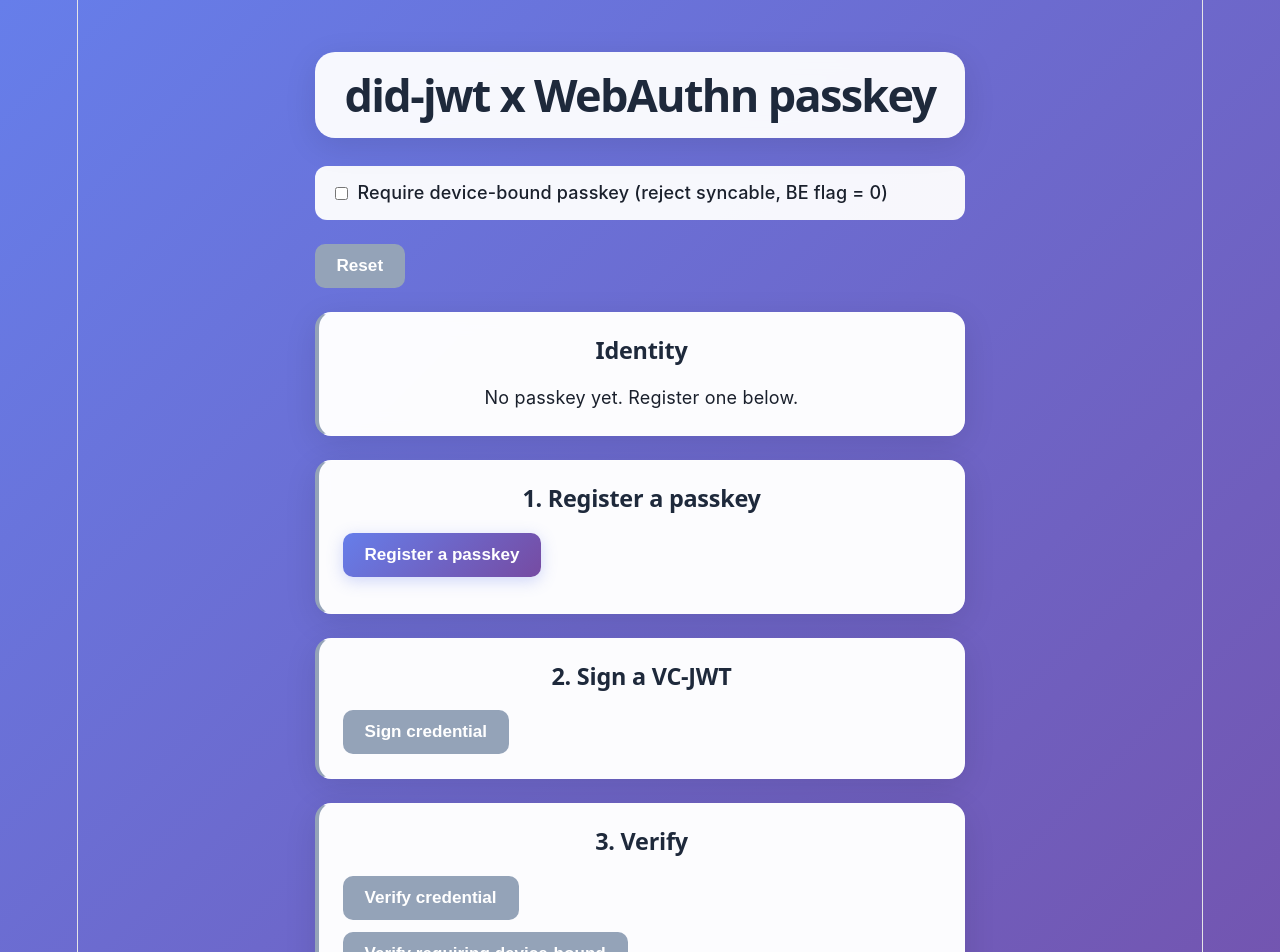
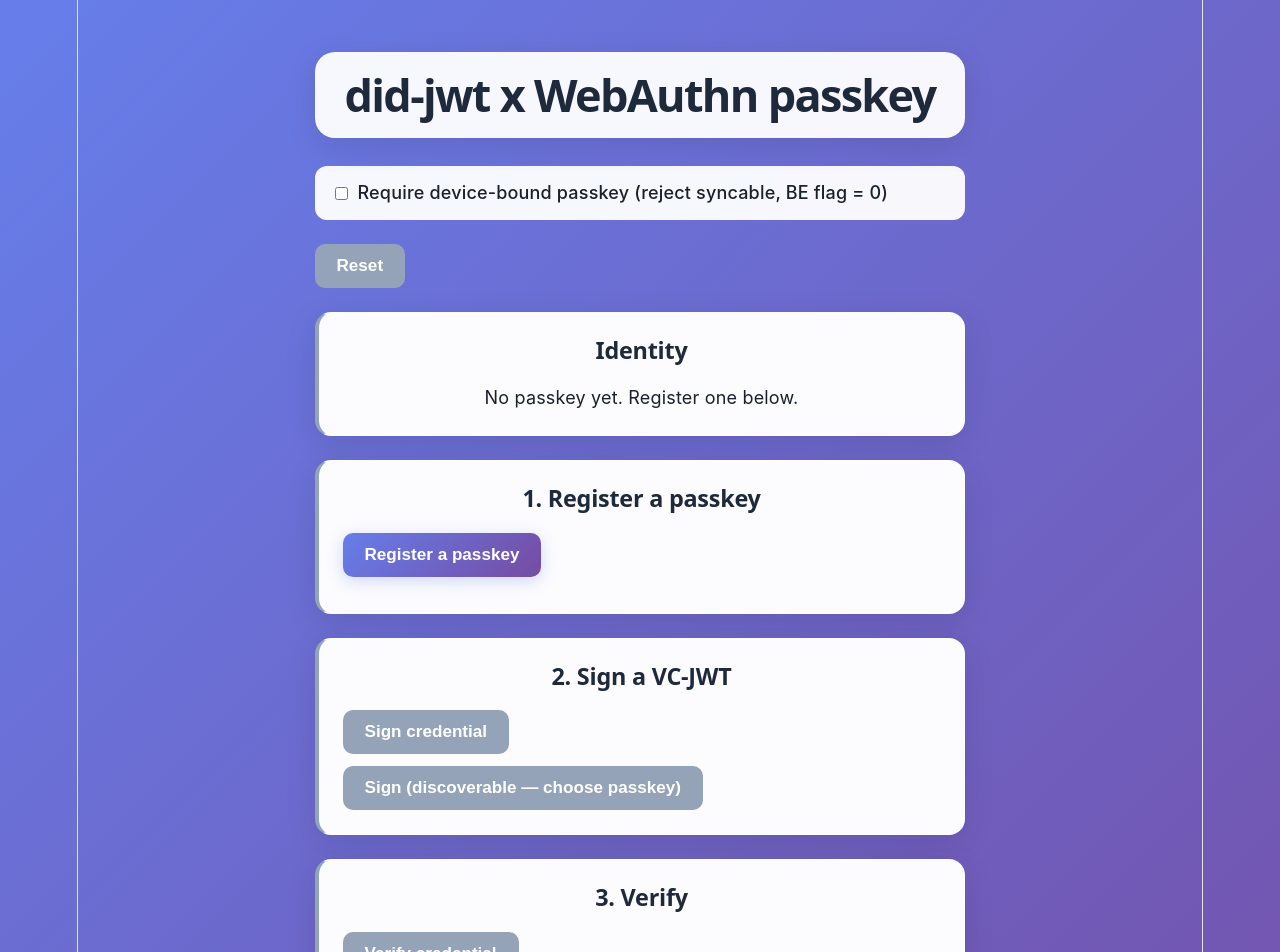
Before and after one commit to uabpleb/did-jwt-modular-demo, a React (Vite) app: page / in a window 1280 px wide. Shown: the top 952 px of the page. Built offline with nearby package versions, Linux system fonts and the light colour scheme; what did-jwt-webauthn-signer would draw is missing.

Commit message:
remove debug logs + add non-discoverable alternative path starting in step 3

```diff
--- a/src/App.tsx
+++ b/src/App.tsx
@@ -1,4 +1,4 @@
-import { useState } from 'react'
+import { act, useState } from 'react'
 //import reactLogo from './assets/react.svg'
 //import viteLogo from './assets/vite.svg'
 //import heroImg from './assets/hero.png'
@@ -21,22 +21,33 @@ import IdentityPanel from './components/IdentityPanel'
 import PresentedVpPanel from './components/PresentedVpPanel'
 import JwtPanel from './components/JwtPanel'
 
-const STORAGE_KEY = 'passkey-identity'
+const STORAGE_KEY = 'passkey-identities'
 
 export interface PresentedVp {
   jwt: string
   nonce: string
 }
 
-function loadIdentity(): PasskeyIdentity | null {
+function loadIdentities(): PasskeyIdentity[] {
   const raw = localStorage.getItem(STORAGE_KEY)
-  return raw ? (JSON.parse(raw) as PasskeyIdentity) : null
+  return raw ? (JSON.parse(raw) as PasskeyIdentity[]) : []
 }
+/*function loadIdentities(): PasskeyIdentity[] {
+  const raw = localStorage.getItem(STORAGE_KEY)
+  if (!raw) return []
+  try {
+    const parsed = JSON.parse(raw)
+    return Array.isArray(parsed) ? parsed : []
+  } catch {
+    return []
+  }
+}*/
 
 const resolver = new Resolver(getJwkResolver())
 
 function App() {
-    const [identity, setIdentity] = useState<PasskeyIdentity | null>(loadIdentity())
+    const [identities, setIdentities] = useState<PasskeyIdentity[]>(loadIdentities())
+    const [activeIdentity, setActiveIdentity] = useState<PasskeyIdentity | null>(identities[0] ?? null)
     const [lastJwt, setLastJwt] = useState<string|null>(null)
     const [presentedVp, setPresentedVp] = useState<PresentedVp|null>(null)
     const [deviceBoundRequired, setDeviceBoundRequired] = useState<boolean>(false)
@@ -44,18 +55,24 @@ function App() {
     const log = (msg: string, obj?: unknown) => console.log(msg, obj)
 
     const handleRegistered = (id: PasskeyIdentity) => {
-      console.log('handleRegistered called', Date.now())
-      localStorage.setItem(STORAGE_KEY, JSON.stringify(id))
-      setIdentity(id)
+      const next = [...identities, id]
+      localStorage.setItem(STORAGE_KEY, JSON.stringify(next))
+      setIdentities(next)
+      setActiveIdentity(id)
       setLastJwt(null)
       setPresentedVp(null)
     }
 
     const handleReset = () => {
       localStorage.removeItem(STORAGE_KEY)
-      setIdentity(null)
+      setIdentities([])
+      setActiveIdentity(null)
       setLastJwt(null)
       setPresentedVp(null)
+    }
+
+    const handleIdentityResolved = (id: PasskeyIdentity) => {
+      setActiveIdentity(id)
     }
 
 
@@ -73,16 +90,16 @@ function App() {
           Require device-bound passkey (reject syncable, BE flag = 0)
         </label>
 
-        <button onClick={handleReset} disabled={!identity}>Reset</button>
+        <button onClick={handleReset} disabled={identities.length === 0}>Reset</button>
 
-        <IdentityPanel identity={identity} />
+        <IdentityPanel identity={activeIdentity} />
 
         <Step1Register deviceBoundRequired={deviceBoundRequired} onRegistered={handleRegistered} log={log} />
-        <Step2Sign identity={identity} onSigned={setLastJwt} log={log} />
-        <Step3Verify deviceBoundRequired={deviceBoundRequired} identity={identity} jwt={lastJwt} resolver={resolver} log={log} />
-        <Step4Present deviceBoundRequired={deviceBoundRequired} identity={identity} jwt={lastJwt} resolver={resolver} onPresented={setPresentedVp} log={log} />
-        <Step5Replay identity={identity} presentedVp={presentedVp} resolver={resolver} log={log} />
-        <Step6Tamper identity={identity} jwt={lastJwt} resolver={resolver} deviceBoundRequired={deviceBoundRequired} log={log} />
+        <Step2Sign identity={activeIdentity} identities={identities} onIdentityResolved={handleIdentityResolved} onSigned={setLastJwt} log={log} />
+        <Step3Verify deviceBoundRequired={deviceBoundRequired} identity={activeIdentity} jwt={lastJwt} resolver={resolver} log={log} />
+        <Step4Present deviceBoundRequired={deviceBoundRequired} identity={activeIdentity} jwt={lastJwt} resolver={resolver} onPresented={setPresentedVp} log={log} />
+        <Step5Replay identity={activeIdentity} presentedVp={presentedVp} resolver={resolver} log={log} />
+        <Step6Tamper identity={activeIdentity} jwt={lastJwt} resolver={resolver} deviceBoundRequired={deviceBoundRequired} log={log} />
 
         <PresentedVpPanel presentedVp={presentedVp} />
         <JwtPanel jwt={lastJwt} />
--- a/src/components/Step1Register.tsx
+++ b/src/components/Step1Register.tsx
@@ -13,8 +13,11 @@ const rpId = location.hostname
 
 export default function Step1Register({deviceBoundRequired, onRegistered, log}: Props) {
     const [result, setResult] = useState<StepResult>({ok: true, msg: ''})
+    const [pending, setPending] = useState(false)
 
     const handleClick = async () => {
+        if(pending) return
+        setPending(true)
         try {
             const identity = await registerPasskey({
                 rpId,
@@ -28,13 +31,17 @@ export default function Step1Register({deviceBoundRequired, onRegistered, log}:
             const errMsg = (e as Error).message
             setResult({ok: false, msg: errMsg})
             log('Step 1: ' + errMsg)
+        } finally {
+            setPending(false)
         }
     }
 
     return (
         <div className="step">
             <h2>1. Register a passkey</h2>
-            <button type="button" onClick={handleClick}>Register a passkey</button>
+            <button type="button" onClick={handleClick} disabled={pending}>
+                {pending ? 'Registering...': 'Register a passkey'}
+            </button>
             {result && <p className={String(result.ok)}>{result.msg}</p>}
         </div>
     )
--- a/src/components/Step2Sign.tsx
+++ b/src/components/Step2Sign.tsx
@@ -1,4 +1,4 @@
-import { useState } from 'react'
+/*import { useState } from 'react'
 import { createJWT } from 'did-jwt'
 import { WebAuthnSigner, WEBAUTHN_ALG, BrowserAuthenticatorBackend, base64urlDecode } from 'did-jwt-webauthn-signer'
 import type { PasskeyIdentity } from '../utils/registration'
@@ -47,4 +47,104 @@ export default function Step2Sign({ identity, onSigned, log }: Props) {
       {result && <p className={result.ok ? 'ok' : 'bad'}>{result.msg}</p>}
     </div>
   )
+}*/
+
+import { useState } from 'react'
+import { createJWT } from 'did-jwt'
+import { WebAuthnSigner, WEBAUTHN_ALG, BrowserAuthenticatorBackend, base64urlDecode, base64urlEncode } from 'did-jwt-webauthn-signer'
+import type { PasskeyIdentity } from '../utils/registration'
+import { resolveDiscoverableCredential } from '../utils/registration'
+import type { StepResult } from './step-types'
+
+interface Props {
+  identity: PasskeyIdentity | null
+  identities: PasskeyIdentity[]
+  onIdentityResolved: (identity: PasskeyIdentity) => void
+  onSigned: (jwt: string) => void
+  log: (msg: string, obj?: unknown) => void
 }
+
+function buildVcPayload(didJwk: string) {
+  const now = Math.floor(Date.now() / 1000)
+  return {
+    sub: didJwk,
+    nbf: now,
+    vc: {
+      '@context': ['https://www.w3.org/2018/credentials/v1'],
+      type: ['VerifiableCredential'],
+      credentialSubject: { passkey: true, demo: 'did-jwt WebAuthn signer' },
+    },
+  }
+}
+
+export default function Step2Sign({ identity, identities, onIdentityResolved, onSigned, log }: Props) {
+  const [result, setResult] = useState<StepResult | null>(null)
+  const [discoverableResult, setDiscoverableResult] = useState<StepResult | null>(null)
+
+  const handleClick = async () => {
+    if (!identity) return
+    try {
+      const payload = buildVcPayload(identity.didJwk)
+      const backend = new BrowserAuthenticatorBackend(base64urlDecode(identity.credentialId).buffer)
+      const signer = new WebAuthnSigner(backend)
+      const jwt = await createJWT(payload, { issuer: identity.didJwk, signer, alg: WEBAUTHN_ALG })
+
+      onSigned(jwt)
+      setResult({ ok: true, msg: '✓ Signed. See the JWT below.' })
+      log('✅ Signed VC-JWT via createJWT().', { jwt })
+    } catch (e) {
+      const message = (e as Error).message
+      setResult({ ok: false, msg: message })
+      log(`Signing failed: ${message}`)
+    }
+  }
+
+  const handleDiscoverableClick = async () => {
+    try {
+      // Phase 1 — resolve identity (no JWT binding, no allowlist: OS picker runs)
+      const { credentialId: pickedId } = await resolveDiscoverableCredential(location.hostname)
+      const matched = identities.find((i) => i.credentialId === pickedId)
+
+      if (!matched) {
+        setDiscoverableResult({
+          ok: false,
+          msg: `Picker resolved credential ${pickedId.slice(0, 12)}… — not in this demo's known identities (registered elsewhere, or before a Reset).`,
+        })
+        log('⚠️ Discoverable resolve: no matching stored identity.', { pickedId })
+        return
+      }
+
+      onIdentityResolved(matched)
+
+      // Phase 2 — real signing ceremony, now correctly scoped to the resolved credential
+      const payload = buildVcPayload(matched.didJwk)
+      const backend = new BrowserAuthenticatorBackend(base64urlDecode(matched.credentialId).buffer)
+      const signer = new WebAuthnSigner(backend)
+      const jwt = await createJWT(payload, { issuer: matched.didJwk, signer, alg: WEBAUTHN_ALG })
+
+      onSigned(jwt)
+      setDiscoverableResult({
+        ok: true,
+        msg: `✓ Resolved passkey → signed as ${matched.didJwk.slice(0, 28)}…`,
+      })
+      log('✅ Discoverable resolve-then-sign succeeded.', { jwt, resolvedDid: matched.didJwk })
+    } catch (e) {
+      const message = (e as Error).message
+      setDiscoverableResult({ ok: false, msg: message })
+      log(`Discoverable sign failed: ${message}`)
+    }
+  }
+
+  return (
+    <div className="step">
+      <h2>2. Sign a VC-JWT</h2>
+      <button type="button" onClick={handleClick} disabled={!identity}>Sign credential</button>
+      {result && <p className={result.ok ? 'ok' : 'bad'}>{result.msg}</p>}
+
+      <button type="button" onClick={handleDiscoverableClick} disabled={identities.length === 0}>
+        Sign (discoverable — choose passkey)
+      </button>
+      {discoverableResult && <p className={discoverableResult.ok ? 'ok' : 'bad'}>{discoverableResult.msg}</p>}
+    </div>
+  )
+}
--- a/src/components/Step4Present.tsx
+++ b/src/components/Step4Present.tsx
@@ -43,9 +43,7 @@ export default function Step4Present({ identity, jwt, resolver, deviceBoundRequi
       log('✅ Holder signed a Verifiable Presentation (passkey-bound).', { nonce, vp: vpJwt })
 
       const verifierOpts = { origin: location.origin, requireDeviceBound: deviceBoundRequired }
-      console.log('About to verify VP...')
       const vpResult = await verifyJWT(vpJwt, { resolver }, new WebAuthnVerifier(identity.rpId, verifierOpts))
-      console.log('VP verified OK')
 
       const gotNonce = (vpResult.payload as { nonce?: string }).nonce
       const nonceOk = gotNonce === nonce
@@ -54,10 +52,7 @@ export default function Step4Present({ identity, jwt, resolver, deviceBoundRequi
 
       let vcLine = ''
       if (typeof vc === 'string') {
-        console.log('About to verify embedded VC...')
         const vcResult = await verifyJWT(vc, { resolver }, new WebAuthnVerifier(identity.rpId, verifierOpts))
-        console.log('VC verified OK')
-
         vcLine = ` ↳ embedded VC also verified (issuer = ${vcResult.issuer})`
         log('✅ Embedded VC also verified (issuer signature).', { issuer: vcResult.issuer })
       }
--- a/src/utils/registration.ts
+++ b/src/utils/registration.ts
@@ -147,3 +147,33 @@ function formatAaguid(bytes: Uint8Array): string {
     const hex = Array.from(bytes, (b) => b.toString(16).padStart(2, '0')).join('')
     return `${hex.slice(0, 8)}-${hex.slice(8, 12)}-${hex.slice(12, 16)}-${hex.slice(16, 20)}-${hex.slice(20)}`
 }
+
+/**
+ * Resolves which resident credential the user selects via the browser's native
+ * passkey picker — WITHOUT performing any JWT-binding ceremony.
+ *
+ * Exists to solve an ordering conflict: WebAuthnSigner's challenge binding
+ * requires `iss` (the signer's DID) to already be in the JWT payload before
+ * the signing ceremony starts, but discoverable credentials don't reveal
+ * *which* credential (and therefore which DID) until the OS picker resolves.
+ * So identity must be established in a prior, separate ceremony using a
+ * throwaway local challenge — nothing meaningful is bound to it.
+ *
+ * Note: this demo resolves identity via local storage only (see App.tsx). A
+ * real deployment would resolve identity server-side (e.g. from the
+ * assertion's userHandle), not from the browser's own storage.
+ */
+export async function resolveDiscoverableCredential(rpId: string): Promise<{ credentialId: string }> {
+    if (typeof navigator === 'undefined' || !navigator.credentials) {
+        throw new Error('resolveDiscoverableCredential: navigator.credentials is not available in this environment')
+    }
+    const assertion = (await navigator.credentials.get({
+        publicKey: {
+            challenge: crypto.getRandomValues(new Uint8Array(32)),
+            rpId,
+            userVerification: 'required',
+            // No allowCredentials — the browser enumerates resident credentials and shows the picker.
+        },
+    })) as PublicKeyCredential
+    return { credentialId: base64urlEncode(new Uint8Array(assertion.rawId)) }
+}
```
Also changed, not shown: src/components/Step3Verify.tsx (+0 -10 lines).
